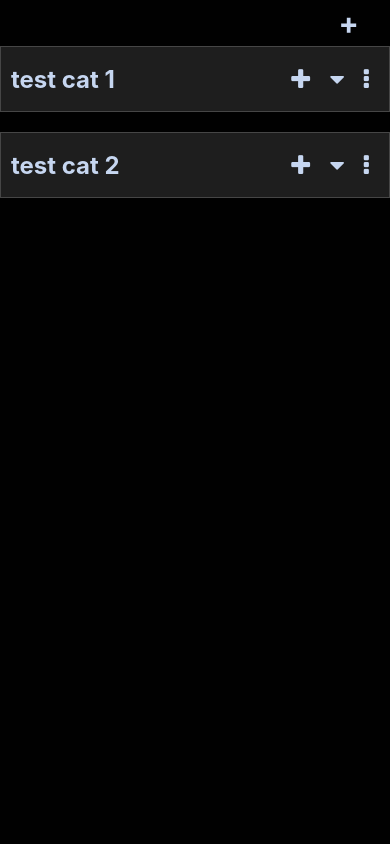
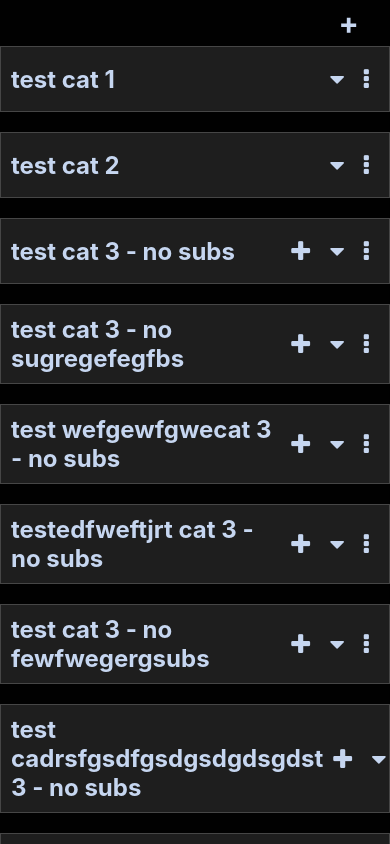
Before and after one commit to Sgavinmills/NoteStaker-Native, a React Native app: screen / in a window 390 px wide. Built offline with nearby package versions, Linux system fonts and the light colour scheme.

Commit message:
add notes, view notes in non-sub cats, fix keyboard jumpy issue, add margins to last components

```diff
--- a/components/CategoryTile.tsx
+++ b/components/CategoryTile.tsx
@@ -1,35 +1,76 @@
-import { Text, View, FlatList, TouchableWithoutFeedback } from "react-native";
-import { useState } from "react";
+import { Text, View, FlatList, TouchableWithoutFeedback, TouchableOpacity } from "react-native";
+import { useRef, useState } from "react";
+import noteStyles from "../styles/noteStyles";
 import categoryStyles from "../styles/categoryStyles";
 import { FontAwesome } from "@expo/vector-icons";
 import SubCategoryTile from "./SubCategoryTile";
-import { Category, SubCategory } from "../types";
+import { Category, SubCategory, Note } from "../types";
 import { useSelector } from "react-redux";
 import { RootState } from "../redux/reducers/reducers";
+import NoteTile from "./NoteTile";
+import NewNoteTile from "./NewNoteTile";
 
 interface TileProps {
     category: Category;
     index: number;
+    isLastCategory: boolean;
 }
 
-const CategoryTile: React.FC<TileProps> = ({ category, index }) => {
+const CategoryTile: React.FC<TileProps> = ({ category, index, isLastCategory }) => {
     const [isExpanded, setIsExpanded] = useState(false);
     const subCategories = useSelector((state: RootState) => state.memory.subCategories);
+    const notes = useSelector((state: RootState) => state.memory.notes);
+    const [isAddingNewNote, setAddingNewNote] = useState(false);
+
+    const renderNote = ({ item, index }: { item: Note; index: Number }) => (
+        <NoteTile
+            note={item}
+            isLastCategory={isLastCategory}
+            isLastNote={
+                index ===
+                notes.reduce((acc, note) => {
+                    return note.categories.includes(category.id) ? acc + 1 : acc;
+                }, 0) -
+                    1
+                    ? true
+                    : false
+            }
+        />
+    );
 
     const toggleExpansion = () => {
         setIsExpanded(!isExpanded);
     };
 
-    const renderSubCategory = ({ item }: { item: SubCategory }) => <SubCategoryTile subCategory={item} />;
+    const renderSubCategory = ({ item }: { item: SubCategory }) => (
+        <SubCategoryTile isLastCategory={isLastCategory} subCategory={item} />
+    );
+
+    const handleAddNote = () => {
+        setAddingNewNote(true);
+        if (!isExpanded) {
+            toggleExpansion();
+        }
+    };
 
     // TODO: - Long category names need to wrap or truncate.
     return (
         <>
             <TouchableWithoutFeedback onPress={toggleExpansion}>
-                <View style={[categoryStyles.categoryTile, index === 0 && categoryStyles.categoryTileFirst]}>
+                <View
+                    style={[
+                        categoryStyles.categoryTile,
+                        index === 0 && categoryStyles.categoryTileFirst,
+                        isLastCategory && !isAddingNewNote && !isExpanded && categoryStyles.lastMargin,
+                    ]}
+                >
                     <Text style={categoryStyles.categoryText}>{category.name}</Text>
                     <View style={categoryStyles.tileIconsContainer}>
-                        <FontAwesome name="plus" style={[categoryStyles.categoryText, categoryStyles.icons]} />
+                        {category.subCategories.length === 0 && (
+                            <TouchableOpacity onPress={handleAddNote}>
+                                <FontAwesome name="plus" style={[categoryStyles.categoryText, categoryStyles.icons]} />
+                            </TouchableOpacity>
+                        )}
                         <FontAwesome
                             name={isExpanded ? "caret-up" : "caret-down"}
                             style={[categoryStyles.categoryText, categoryStyles.icons]}
@@ -38,8 +79,9 @@ const CategoryTile: React.FC<TileProps> = ({ category, index }) => {
                     </View>
                 </View>
             </TouchableWithoutFeedback>
-            {isExpanded && (
+            {isExpanded && category.subCategories.length > 0 && (
                 <FlatList
+                    removeClippedSubviews={false}
                     style={categoryStyles.subCategoryContainer}
                     data={subCategories.filter((subCategory) => {
                         return subCategory.parentCategory === category.id;
@@ -48,6 +90,20 @@ const CategoryTile: React.FC<TileProps> = ({ category, index }) => {
                     keyExtractor={(cat) => cat.id}
                 />
             )}
+            {isAddingNewNote && (
+                <NewNoteTile isLastCategory={isLastCategory} category={category} setAddingNewNote={setAddingNewNote} />
+            )}
+            {isExpanded && category.subCategories.length == 0 && (
+                <FlatList
+                    removeClippedSubviews={false}
+                    style={noteStyles.noteContainer}
+                    data={notes.filter((note) => {
+                        return note.categories.includes(category.id);
+                    })}
+                    renderItem={renderNote}
+                    keyExtractor={(note) => note.id}
+                />
+            )}
         </>
     );
 };
--- a/components/HomeScreen.tsx
+++ b/components/HomeScreen.tsx
@@ -14,7 +14,11 @@ const HomeScreen: React.FC = () => {
     const [newCatModalVisible, setNewCatModalVisible] = useState(false);
 
     const renderCategory = ({ item, index }: { item: Category; index: number }) => (
-        <CategoryTile category={item} index={index} />
+        <CategoryTile
+            category={item}
+            index={index}
+            isLastCategory={index === memory.categories.length - 1 ? true : false}
+        />
     );
 
     return (
@@ -29,6 +33,7 @@ const HomeScreen: React.FC = () => {
             </TouchableOpacity>
 
             <FlatList
+                removeClippedSubviews={false}
                 style={categoryStyles.categoryListContainer}
                 data={memory.categories}
                 renderItem={renderCategory}
--- /dev/null
+++ b/components/NewNoteTile.tsx
@@ -0,0 +1,95 @@
+import { Text, View, TextInput, TouchableOpacity, TouchableWithoutFeedback } from "react-native";
+import noteStyles from "../styles/noteStyles";
+import { FontAwesome } from "@expo/vector-icons";
+import { Note, SubCategory, Category } from "../types";
+import { useDispatch } from "react-redux";
+import { addNote, deleteNote, updateNote } from "../redux/slice";
+import { useEffect, useRef, useState } from "react";
+import { getRandomID } from "../memoryfunctions/memoryfunctions";
+import { useSelector } from "react-redux";
+import { RootState } from "../redux/reducers/reducers";
+
+interface TileProps {
+    subCategory?: SubCategory;
+    category?: Category;
+    isLastCategory: boolean;
+    setAddingNewNote: React.Dispatch<React.SetStateAction<boolean>>;
+}
+
+const NewNoteTile: React.FC<TileProps> = ({ subCategory, setAddingNewNote, category, isLastCategory }) => {
+    const dispatch = useDispatch();
+    const textInputRef = useRef<TextInput>(null);
+    const [newNote, setNewNote] = useState("");
+    const notes = useSelector((state: RootState) => state.memory.notes);
+    let addMargin = false;
+    if (isLastCategory && category) {
+        addMargin = !notes.some((note) => note.categories.includes(category.id));
+    }
+
+    const handleChange = (text: string) => {
+        setNewNote(text);
+    };
+
+    const handleBlur = () => {
+        if (newNote === "") {
+            setAddingNewNote(false);
+
+            return;
+        }
+
+        if (category) {
+            const noteToAdd: Note = {
+                id: getRandomID(),
+                note: newNote,
+                categories: [category.id],
+                subCategories: [],
+                additionalInfo: "",
+                dateAdded: "",
+                dateUpdated: "",
+                priority: "normal",
+                completed: false,
+            };
+            dispatch(addNote(noteToAdd));
+        }
+
+        if (subCategory) {
+            const noteToAdd: Note = {
+                id: getRandomID(),
+                note: newNote,
+                categories: [subCategory.parentCategory],
+                subCategories: [subCategory.id],
+                additionalInfo: "",
+                dateAdded: "",
+                dateUpdated: "",
+                priority: "normal",
+                completed: false,
+            };
+            dispatch(addNote(noteToAdd));
+        }
+        setAddingNewNote(false);
+    };
+
+    useEffect(() => {
+        if (textInputRef.current) {
+            textInputRef.current.focus();
+        }
+    }, []);
+
+    return (
+        <View style={[noteStyles.noteTile, addMargin && noteStyles.lastMargin]}>
+            <TextInput
+                style={[noteStyles.noteText]}
+                onChangeText={(text) => handleChange(text)}
+                onBlur={handleBlur}
+                value={newNote}
+                ref={textInputRef}
+            />
+            <View style={noteStyles.tileIconsContainer}>
+                <Text style={noteStyles.icons}>&#x26AA;</Text>
+                <FontAwesome name="ellipsis-v" style={[noteStyles.icons, noteStyles.noteEllipsis]} />
+            </View>
+        </View>
+    );
+};
+
+export default NewNoteTile;
--- a/components/SubCategoryTile.tsx
+++ b/components/SubCategoryTile.tsx
@@ -1,40 +1,73 @@
-import { Text, View, TouchableWithoutFeedback, FlatList } from "react-native";
+import { Text, View, TouchableWithoutFeedback, FlatList, TouchableOpacity } from "react-native";
 import categoryStyles from "../styles/categoryStyles";
 import noteStyles from "../styles/noteStyles";
 import { FontAwesome } from "@expo/vector-icons";
 import { useState } from "react";
 import { RootState } from "../redux/reducers/reducers";
-import { useSelector } from "react-redux";
+import { useDispatch, useSelector } from "react-redux";
 import NoteTile from "./NoteTile";
 import { Note, SubCategory } from "../types";
+import NewNoteTile from "./NewNoteTile";
 
 interface TileProps {
     subCategory: SubCategory;
+    isLastCategory: boolean;
 }
 
-const SubCategoryTile: React.FC<TileProps> = ({ subCategory }) => {
+const SubCategoryTile: React.FC<TileProps> = ({ subCategory, isLastCategory }) => {
     const notes = useSelector((state: RootState) => state.memory.notes);
-
     const [isExpanded, setIsExpanded] = useState(false);
+    const [isAddingNewNote, setAddingNewNote] = useState(false);
 
     const toggleExpansion = () => {
         setIsExpanded(!isExpanded);
     };
 
-    const renderNote = ({ item }: { item: Note }) => <NoteTile note={item} />;
+    const renderNote = ({ item, index }: { item: Note; index: Number }) => (
+        <NoteTile
+            note={item}
+            // extract and/or comment this
+            isLastNote={
+                index ===
+                notes.reduce((acc, note) => {
+                    return note.subCategories.includes(subCategory.id) ? acc + 1 : acc;
+                }, 0) -
+                    1
+                    ? true
+                    : false
+            }
+            isLastCategory={isLastCategory}
+        />
+    );
+
+    const handleAddNote = () => {
+        setAddingNewNote(true);
+        if (!isExpanded) {
+            toggleExpansion();
+        }
+    };
 
     return (
         <>
             <TouchableWithoutFeedback onPress={toggleExpansion}>
-                <View style={categoryStyles.subCategoryTile}>
+                <View style={[categoryStyles.subCategoryTile, isLastCategory && categoryStyles.lastMargin]}>
                     <Text style={categoryStyles.subCategoryText}>↳ {subCategory.name}</Text>
                     <View style={categoryStyles.tileIconsContainer}>
-                        <FontAwesome name="plus" style={[categoryStyles.categoryText, categoryStyles.icons]} />
+                        <TouchableOpacity onPress={handleAddNote}>
+                            <FontAwesome name="plus" style={[categoryStyles.categoryText, categoryStyles.icons]} />
+                        </TouchableOpacity>
                         <FontAwesome name="caret-down" style={[categoryStyles.categoryText, categoryStyles.icons]} />
                         <FontAwesome name="ellipsis-v" style={[categoryStyles.categoryText, categoryStyles.icons]} />
                     </View>
                 </View>
             </TouchableWithoutFeedback>
+            {isAddingNewNote && (
+                <NewNoteTile
+                    isLastCategory={isLastCategory}
+                    subCategory={subCategory}
+                    setAddingNewNote={setAddingNewNote}
+                />
+            )}
             {isExpanded && (
                 <FlatList
                     style={noteStyles.noteContainer}
--- a/mockMemory.ts
+++ b/mockMemory.ts
@@ -5,7 +5,7 @@ export const memory: Memory = {
         {
             id: "1682188137607ngw9drt",
             note: "This is a fart",
-            categories: ["randomcatid1", "randomcatid2"],
+            categories: ["randomcatid1", "randomcatid2", "randefewgryhrtjhomcatid3"],
             subCategories: ["randomsubcatid21", "randomsubcatid1", "randomsubcatid2"],
             additionalInfo: "",
             dateAdded: "",
@@ -17,6 +17,17 @@ export const memory: Memory = {
             id: "16821881dfsdg37607ngw9drtxxxxxxxx",
             note: "This is a second note",
             categories: ["randomcatid1", "randomcatid2"],
+            subCategories: ["randomsubcatid21", "randomsubcatid1", "randomsubcatid2"],
+            additionalInfo: "",
+            dateAdded: "",
+            dateUpdated: "",
+            priority: "normal",
+            completed: false,
+        },
+        {
+            id: "1682188rgerghre1dfsdg37607ngw9drtxxxxxxxx",
+            note: "This is a thirdnote",
+            categories: ["randomcatid1", "randomcatid2", "randomcatid3"],
             subCategories: ["randomsubcatid21", "randomsubcatid1", "randomsubcatid2"],
             additionalInfo: "",
             dateAdded: "",
@@ -37,6 +48,62 @@ export const memory: Memory = {
             id: "randomcatid2",
             name: "test cat 2",
             subCategories: ["randomsubcatid21", "randomsubcatid22"],
+            dateAdded: "",
+            dateUpdated: "",
+        },
+        {
+            id: "randomcatid3",
+            name: "test cat 3 - no subs",
+            subCategories: [],
+            dateAdded: "",
+            dateUpdated: "",
+        },
+        {
+            id: "randomcatidgsgagergre3",
+            name: "test cat 3 - no sugregefegfbs",
+            subCategories: [],
+            dateAdded: "",
+            dateUpdated: "",
+        },
+        {
+            id: "randogefewfmcatid3",
+            name: "test wefgewfgwecat 3 - no subs",
+            subCategories: [],
+            dateAdded: "",
+            dateUpdated: "",
+        },
+        {
+            id: "randomcwefwdatid3",
+            name: "testedfweftjrt cat 3 - no subs",
+            subCategories: [],
+            dateAdded: "",
+            dateUpdated: "",
+        },
+        {
+            id: "randtwertgwfomcatid3",
+            name: "test cat 3 - no fewfwegergsubs",
+            subCategories: [],
+            dateAdded: "",
+            dateUpdated: "",
+        },
+        {
+            id: "randomcfsegsaxcsafgerhratid3",
+            name: "test cadrsfgsdfgsdgsdgdsgdst 3 - no subs",
+            subCategories: [],
+            dateAdded: "",
+            dateUpdated: "",
+        },
+        {
+            id: "randefewgryhrtjhomcatid3",
+            name: "test cat 3 - no gsdfgsdfgsdsubs",
+            subCategories: [],
+            dateAdded: "",
+            dateUpdated: "",
+        },
+        {
+            id: "randomcatidgggggggggg3",
+            name: "test cat 3 - no subeeeeeeees",
+            subCategories: [],
             dateAdded: "",
             dateUpdated: "",
         },
--- a/redux/slice.ts
+++ b/redux/slice.ts
@@ -20,7 +20,7 @@ const notesSlice = createSlice({
     reducers: {
         addNote(state, action: PayloadAction<Note>) {
             // dont forget to gve an id etc... obvs.
-            state.notes.push(action.payload);
+            state.notes.unshift(action.payload);
         },
         addCategory(state, action: PayloadAction<Category>) {
             // todo - ADD DATE STAMPS
--- a/styles/categoryStyles.ts
+++ b/styles/categoryStyles.ts
@@ -8,6 +8,10 @@ const catStyles = StyleSheet.create({
 
     subCategoryContainer: {
         padding: 0,
+    },
+
+    lastMargin: {
+        marginBottom: 500,
     },
 
     categoryTile: {
--- a/styles/noteStyles.ts
+++ b/styles/noteStyles.ts
@@ -2,10 +2,7 @@ import { StyleSheet } from "react-native";
 import theme from "./constants";
 
 const noteStyles = StyleSheet.create({
-    noteContainer: {
-        borderWidth: 1,
-        borderColor: theme.colors.tileBorder,
-    },
+    noteContainer: {},
 
     noteTile: {
         backgroundColor: theme.colors.tileBackground,
@@ -14,6 +11,8 @@ const noteStyles = StyleSheet.create({
         flexDirection: "row",
         alignItems: "center",
         justifyContent: "space-between",
+        borderWidth: 1,
+        borderColor: theme.colors.tileBorder,
     },
 
     noteText: {
@@ -37,6 +36,10 @@ const noteStyles = StyleSheet.create({
     noteEllipsis: {
         paddingTop: 13,
     },
+
+    lastMargin: {
+        marginBottom: 500,
+    },
 });
 
 export default noteStyles;
```
Also changed, not shown: components/NoteTile.tsx (+14 -2 lines).
